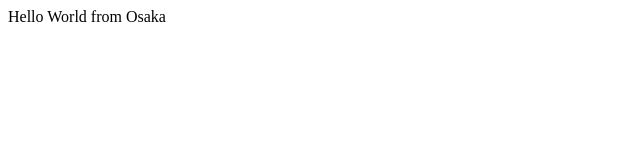
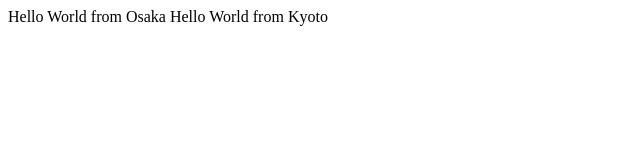
Before and after one commit to echizenyayota/test20191116, a plain HTML site: page index.html in a window 1280 px wide. Shown: the whole page, without its empty margins (0-640 px from the left). Drawn offline with Linux system fonts and the light colour scheme.

Commit message:
1st commit

```diff
--- a/index.html
+++ b/index.html
@@ -1,3 +1,4 @@
 <html>
 Hello World from Osaka
+Hello World from Kyoto
 </html>
```
